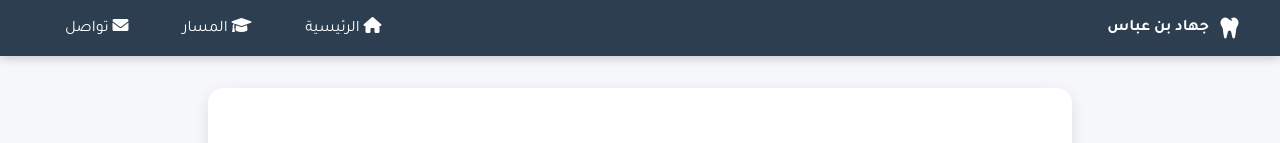
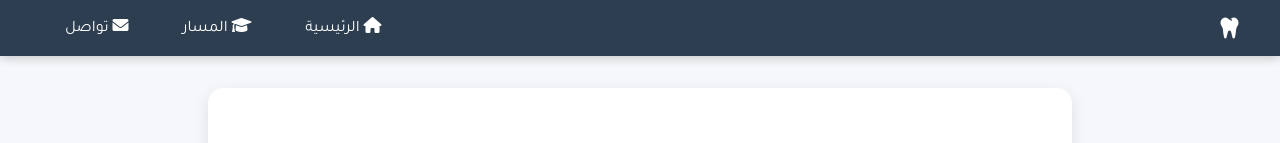
Before and after one commit to djihad195/djihad195.github.io, a plain HTML site: page contact.html in a window 1280 px wide. Shown: the top 143 px of the page. Drawn offline with Linux system fonts and the light colour scheme.

```diff
--- a/contact.html
+++ b/contact.html
@@ -3,7 +3,6 @@
 <head>
     <meta charset="UTF-8">
     <meta name="viewport" content="width=device-width, initial-scale=1.0">
-    <title>تواصل مباشرة معي : جهاد بن عباس</title>
     <style>
         :root {
             --primary: #2c3e50;
@@ -132,7 +131,6 @@
         <div class="nav-container">
             <a href="index.html" class="logo">
                 <i class="fas fa-tooth"></i>
-                <span>جهاد بن عباس</span>
             </a>
 
             <div class="nav-links">
```
